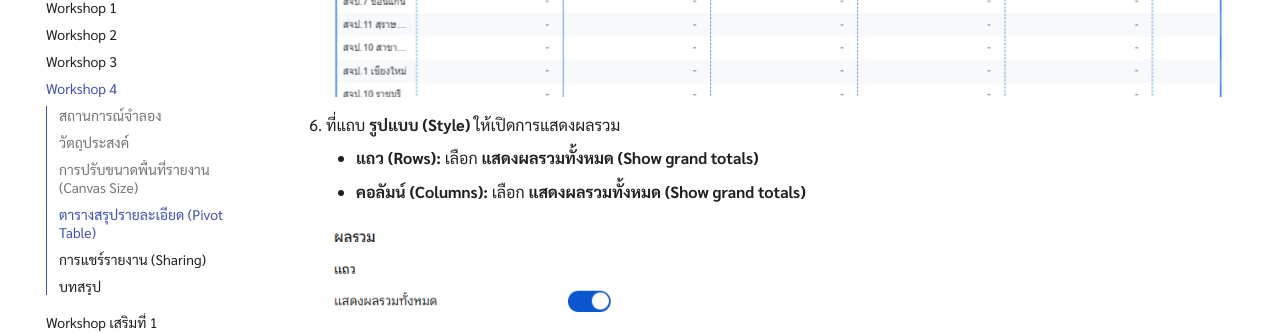
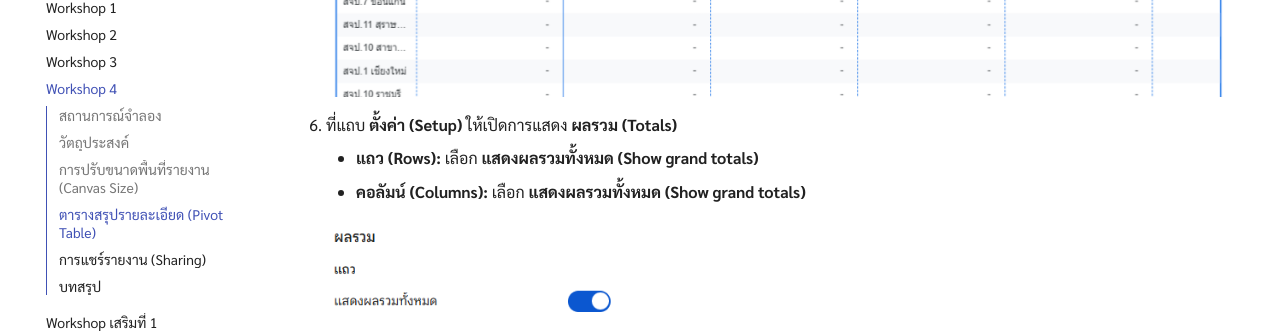
Before and after one commit to weeix/looker-studio-manual, an MkDocs documentation site: the page built from docs/workshop-4.md, in a window 1280 px wide and 900 px high, scrolled down 2412 px. Shown: the part 146-479 px from the top of the window. Built offline with MkDocs 1.6.1 and Material for MkDocs 9.7.7, drawn with Linux system fonts in a browser that asks for light colours; comment, search, counter and statistics services are not loaded.

Commit message:
fix typo and highlight text in workshop 4

```diff
--- a/docs/workshop-4.md
+++ b/docs/workshop-4.md
@@ -38,7 +38,7 @@
 
     ![ปรับความกว้างคอลัมน์](img/ws4-s2-3.png)
 
-6. ที่แถบ **รูปแบบ (Style)** ให้เปิดการแสดงผลรวม
+6. ที่แถบ **ตั้งค่า (Setup)** ให้เปิดการแสดง **ผลรวม (Totals)**
     - **แถว (Rows):** เลือก **แสดงผลรวมทั้งหมด (Show grand totals)**
     - **คอลัมน์ (Columns):** เลือก **แสดงผลรวมทั้งหมด (Show grand totals)**
 
```
